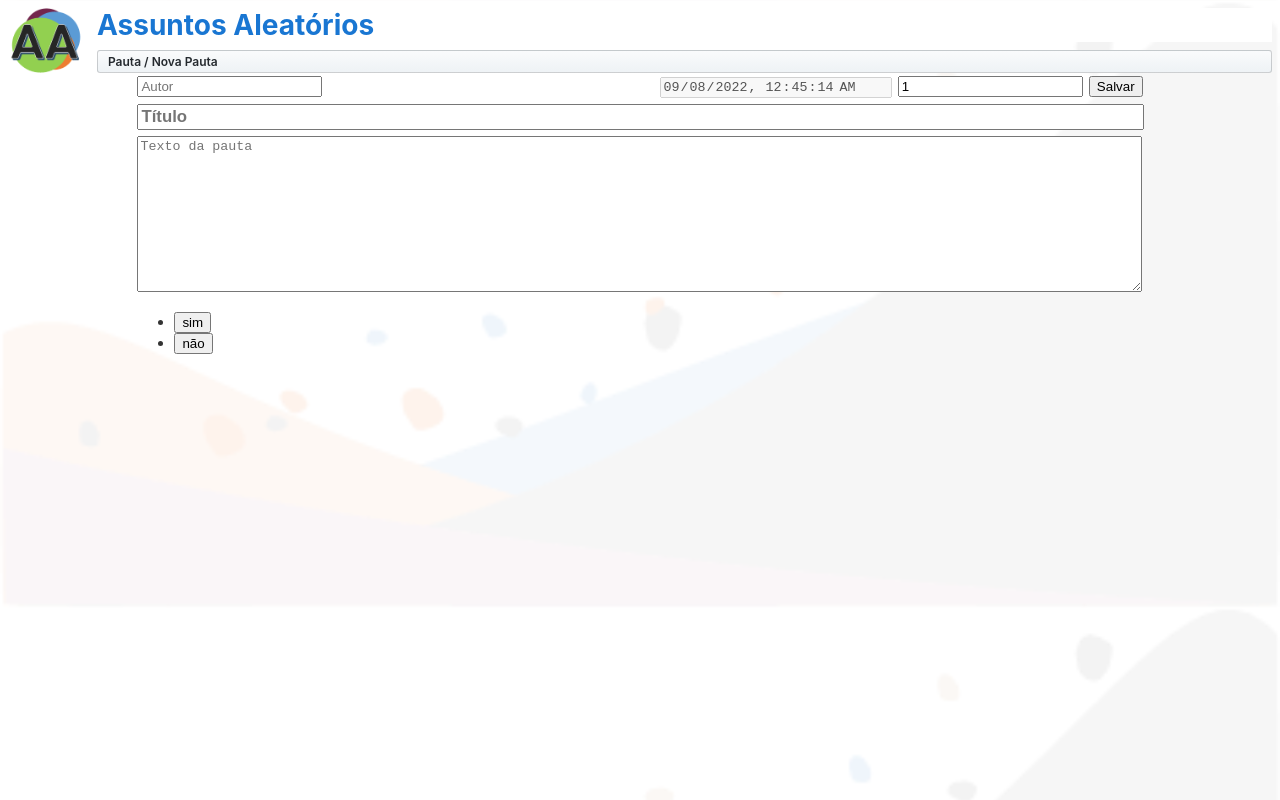
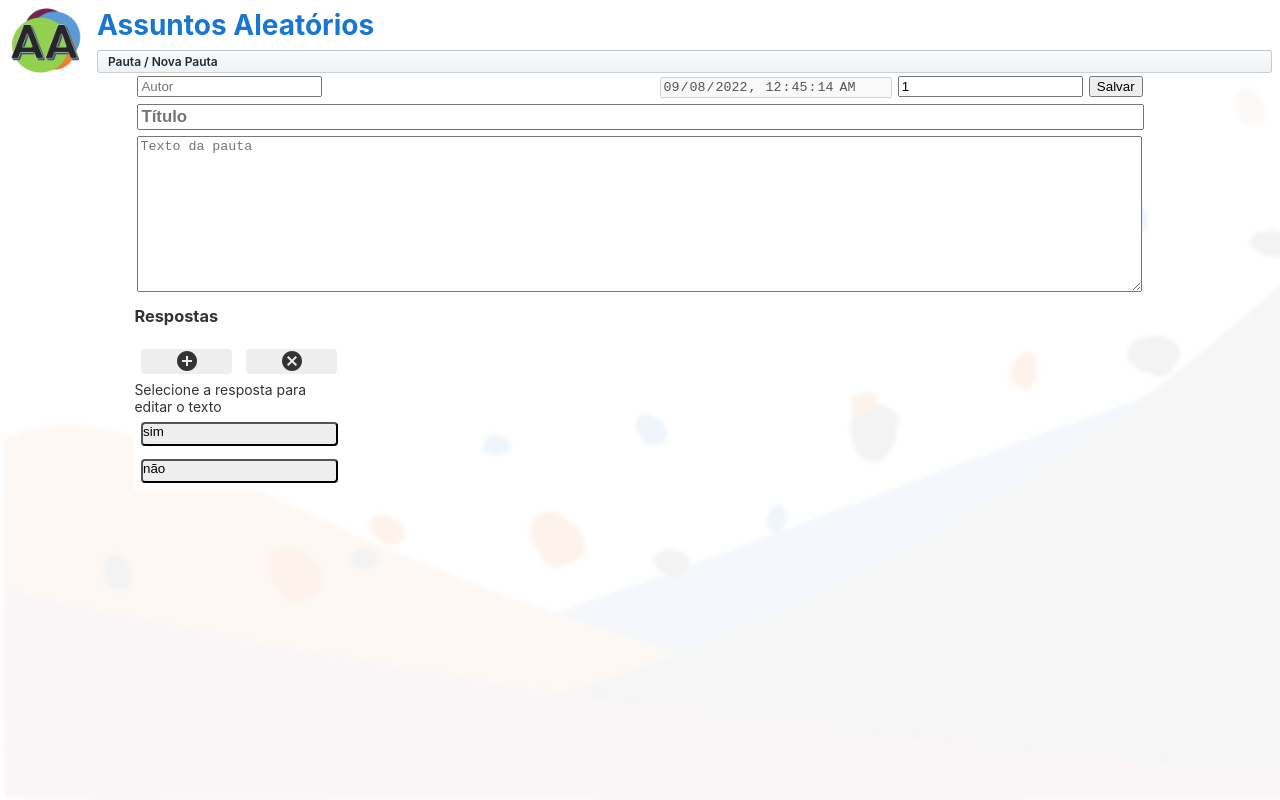
Before and after one commit to ma1088/pauta-frontend, an Angular app: page / in a window 1280 px wide. Built offline with nearby package versions, Linux system fonts and the light colour scheme.

Commit message:
fix #81 implementa comportamento respostas

```diff
--- a/src/app/nova-pauta-form/nova-pauta-form.component.html
+++ b/src/app/nova-pauta-form/nova-pauta-form.component.html
@@ -17,5 +17,5 @@
     <p>
         <textarea class="full-width" placeholder="Texto da pauta" name="texto" id="texto" rows="10" ></textarea>
     </p>
-    <respostas-list #respostasList></respostas-list>
+    <respostas-list style="width: 100%;" #respostasList></respostas-list>
 </div>
--- a/src/app/respostas-list/respostas-list.component.css
+++ b/src/app/respostas-list/respostas-list.component.css
@@ -1,12 +1,18 @@
+li {
+  display: flex;
+}
+
+div {
+  background-color: white;
+  border-width: 1px;
+  border-color: #BBB;
+}
+
 .respostas {
     margin: 0 0 2em 0;
     list-style-type: none;
     padding: 0;
     width: 15em;
-  }
-
-  .respostas li {
-    display: flex;
   }
 
   .respostas button {
@@ -49,17 +55,6 @@
     color: white;
   }
 
-  .respostas .badge {
-    display: inline-block;
-    font-size: small;
-    color: white;
-    padding: 0.8em 0.7em 0 0.7em;
-    background-color: #405061;
-    line-height: 1em;
-    margin-right: .8em;
-    border-radius: 4px 0 0 4px;
-  }
-
   .respostas .name {
     align-self: center;
   }
--- a/src/app/respostas-list/respostas-list.component.html
+++ b/src/app/respostas-list/respostas-list.component.html
@@ -1,7 +1,25 @@
-<div>
+<link rel="stylesheet" href="https://fonts.googleapis.com/icon?family=Material+Icons">
+
+<div class="respostas">
+    <h3>Respostas</h3>
+    <span class="card-container">
+        <button class="card"
+                (click)="addResposta()">
+            <i class="material-icons"
+               alt-text="Incluir resposta">add_circle</i>
+        </button>
+        <button class="card"
+                (click)="removeResposta()">
+            <i class="material-icons"
+               alt-text="Excluir resposta">cancel</i>
+        </button>
+        <p>Selecione a resposta para editar o texto</p>
+    </span>
     <ul class="respostas">
         <li *ngFor="let resposta of respostas">
-            <button [class.selected]="resposta == selectedResposta" type="button" (click)="onSelect(resposta)">
+            <button [class.selected]="resposta == selectedResposta"
+                    type="button"
+                    (click)="onSelect(resposta)">
                 <span class="resposta-face">{{ resposta.texto }}</span>
             </button>
         </li>
--- a/src/app/respostas-list/respostas-list.component.ts
+++ b/src/app/respostas-list/respostas-list.component.ts
@@ -4,9 +4,11 @@ import { respostaDto } from '../dto/resposta-dto';
 @Component({
     selector: 'respostas-list',
     templateUrl: './respostas-list.component.html',
-    styleUrls: ['./respostas-list.component.html']
+    styleUrls: ['./respostas-list.component.css']
 })
 export class RespostasListComponent{
+    defaultResposta: respostaDto = {idResposta: -1, idPergunta: -1, texto: 'null'};
+
     respostas: respostaDto[] = [
         {idResposta: 0, idPergunta: 0, texto: "sim"},
         {idResposta: 0, idPergunta: 0, texto: "não"}
@@ -18,8 +20,43 @@ export class RespostasListComponent{
         return this.respostas;
     }
 
+    editResposta(){
+        if (this.selectedResposta == null) return;
+        this.selectedResposta.texto = prompt("novo texto") ?? this.selectedResposta.texto
+    }
+
+    addResposta(){
+        let novaResposta: respostaDto = {idResposta: 0, idPergunta: 0, texto: 'Texto resposta'};
+        this.respostas.push(novaResposta);
+        this.selectedResposta = novaResposta;
+        this.editResposta();
+    }
+
+    removeResposta(){
+        let aResposta = this.selectedResposta ?? this.defaultResposta;
+        let selectedIndex = 0;
+        if (aResposta.idResposta > -1){
+            this.respostas.forEach((item, index) => {
+                if (item == aResposta) {
+                    selectedIndex = index;
+                    this.respostas.splice(index, 1);
+                }
+            })
+            if (this.respostas.length > 0){
+                this.selectedResposta = this.getRespostaAt(selectedIndex);
+            }
+        }
+    }
+
     onSelect(resposta: respostaDto){
         this.selectedResposta = resposta;
-        console.log(this.selectedResposta.texto);
+        this.editResposta();
+    }
+
+    public getRespostaAt(index :number) :respostaDto {
+        let maximo = this.respostas.length-1;
+        if (index > maximo) return this.respostas[maximo];
+        if (index < 0) return this.respostas[0];
+        return this.respostas[index];
     }
 }
--- a/src/styles.css
+++ b/src/styles.css
@@ -9,6 +9,8 @@
   html {
     background-image: url('./assets/assuntos-aleatorios-background.png');
     background-size: cover;
+    background-repeat: no-repeat;
+    background-attachment: fixed;
   }
 
   h1,
@@ -39,6 +41,15 @@
     background-color: #1976d2;
     color: white;
     font-weight: 600;
+  }
+
+  .inner-toolbar {
+      border-radius: 3px;
+      border-style: solid;
+      border-width: 1px;
+      display: inline-flex;
+      align-items: center;
+      background-color: #faf0ff;
   }
 
   .toolbar img {
@@ -92,12 +103,11 @@
   .card {
     all: unset;
     border-radius: 4px;
-    border: 1px solid #eee;
-    background-color: #fafafa;
+    border: 1px;
     height: 40px;
     width: 200px;
-    margin: 0 8px 16px;
-    padding: 16px;
+    margin: 0 8px 8px;
+    padding: 8px;
     display: flex;
     flex-direction: row;
     justify-content: center;
@@ -120,8 +130,8 @@
   }
 
   .card-container .card:not(.highlight-card):hover {
-    transform: translateY(-3px);
-    box-shadow: 0 4px 17px rgba(0, 0, 0, 0.35);
+    transform: translateY(-1px);
+    box-shadow: 0 2px 5px rgba(0, 0, 0, 0.35);
   }
 
   .card-container .card:not(.highlight-card):hover .material-icons path {
```
